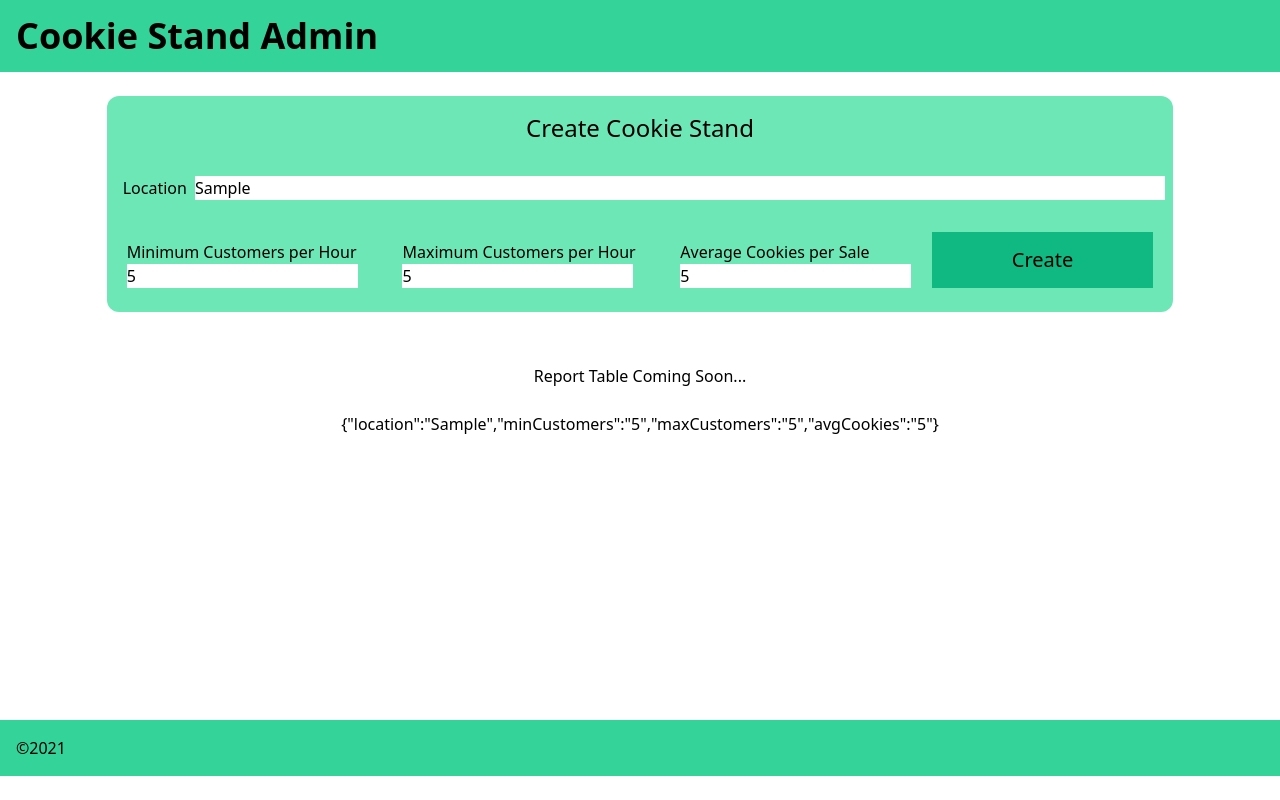
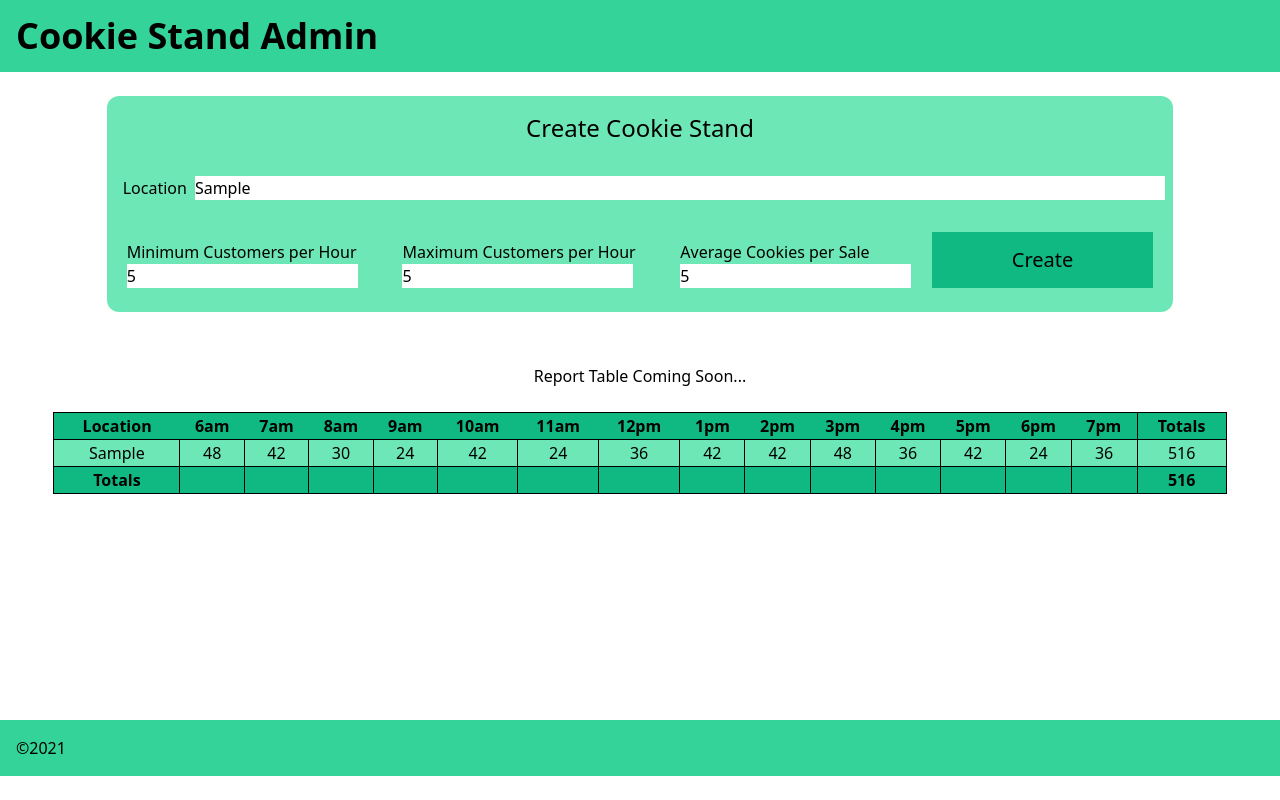
Before and after one commit to Tasneemalabsi/cookie-stand-admin, a Next.js app: page / in a window 1280 px wide. Both pictures are taken after typing "Sample", "5", "5", "5" into the empty fields and a click on the input "Create". Built offline with nearby package versions, Linux system fonts and the light colour scheme.

Commit message:
set the table and components in lab38

```diff
--- /dev/null
+++ b/components/CreateForm.js
@@ -0,0 +1,26 @@
+export default function CreateForm(props){
+    return (
+<form action="" onSubmit={props.formHandler} className='flex flex-col justify-center bg-green-300 w-10/12 mx-auto p-2 my-6 rounded-xl'>
+        <h2 htmlFor="" className='mx-auto flex justify-center my-2 text-2xl 	--tw-text-opacity: 1;'>Create Cookie Stand</h2>
+          <div className='flex-auto flex justify-center py-6'>
+        <label className='px-2'>Location</label>
+          <input type="text" name='location' className='w-full'/>
+          </div>
+          <div className='flex py-2 px-3'>
+          <div className='py-2'>
+          <label>Minimum Customers per Hour</label>
+          <input type="number" name='minCustomers' />
+          </div>
+          <div className='py-2'>
+          <label>Maximum Customers per Hour</label>
+          <input type="number" name='maxCustomers' />
+          </div>
+          <div className='py-2'>
+          <label>Average Cookies per Sale</label>
+          <input type="number" name='avgCookies' />
+          </div>
+          <input type="submit" value ="Create" className = 'px-20 h-14 text-xl bg-green-500' />
+          </div>
+        </form>
+    )
+}
--- /dev/null
+++ b/components/Footer.js
@@ -0,0 +1,8 @@
+export default function Footer() {
+    return(
+
+    <footer className = 'bg-green-400 bottom-0 fixed w-full p-4 my-6'>
+        &copy;2021
+      </footer>
+
+      )}
--- /dev/null
+++ b/components/Head.js
@@ -0,0 +1,10 @@
+import Head from 'next/head'
+export default function Header(){
+    return(
+<Head>
+        <title>Cookie Stand Admin</title>
+        <meta name="description" content="Generated by create next app" />
+        <link rel="icon" href="/favicon.ico" />
+        <link href="https://unpkg.com/tailwindcss@^1.0/dist/tailwind.min.css" rel="stylesheet"/>
+      </Head>
+      )}
--- /dev/null
+++ b/components/Header.js
@@ -0,0 +1,16 @@
+import Head from 'next/head'
+import Image from 'next/image'
+import styles from '../styles/Home.module.css'
+import { useState } from 'react'
+
+export default function Header() {
+
+    return (
+        <header className='bg-green-400 flex justify-start p-4 text-4xl mb-2 font-bold'>
+        <h1>
+        Cookie Stand Admin
+        </h1>
+      </header>
+    )
+
+    }
--- /dev/null
+++ b/components/Main.js
@@ -0,0 +1,40 @@
+import CreateForm from './CreateForm'
+import { useState } from 'react'
+import ReportTable from './ReportTable';
+
+export default function Main(event) {
+    const [stand, setStand] = useState([]);
+    const [store, setStore] = useState([])
+
+    function formHandler(event) {
+      event.preventDefault()
+        const form = {
+            location: event.target.location.value,
+            minCustomers: event.target.minCustomers.value,
+            maxCustomers: event.target.maxCustomers.value,
+            avgCookies: event.target.avgCookies.value
+        }
+        const standLocation={
+            location:event.target.location.value,
+            hourly_sales:[48, 42, 30, 24, 42, 24, 36, 42, 42, 48, 36, 42, 24, 36]
+          }
+          setStore(result=>[...result, standLocation])
+
+        setStand(render => [...render, form])
+
+      }
+
+    return(
+<main>
+        <CreateForm formHandler={formHandler}/>
+
+        <div className='py-1'>
+        {stand.length?<p className='flex justify-center my-6'>Report Table Coming Soon...</p>:console.log('hello')}
+        <div className='flex justify-center'>
+        {stand.length? <ReportTable stands = {store}/>: <h2>No Cookie Stands Available</h2>
+                }
+        </div>
+        </div>
+      </main>
+    )
+            }
--- /dev/null
+++ b/components/ReportTable.js
@@ -0,0 +1,73 @@
+import { hours } from './assets/data'
+export default function ReportTable(props){
+let sum = 0;
+let total = 0
+let lastTotal = 0
+
+    return(
+        <table className='border border-style: solid border-black text-center border-collapse w-11/12'>
+            <thead className='bg-green-500'>
+                <th>Location</th>
+            {hours.map(hour => {
+                        return (
+
+                            // eslint-disable-next-line react/jsx-key
+                            <th>{hour}</th>
+                        )
+                    })
+                }
+                <th className='border border-style: solid border-black'>Totals</th>
+            </thead>
+            <tbody>
+
+
+                {props.stands.map((stand,key)=>{
+                    sum = 0
+                    return(
+                    <tr key={`${key}`} className='bg-green-300'>
+                    <td className='border border-style: solid border-black'>{stand.location}</td>
+                    {stand.hourly_sales.map((sale,key)=>{
+                        {sum = sum + sale}
+                        return(
+
+                        <td key={`${key}`} className='border border-style: solid border-black'>{sale}</td>
+                        )
+                    })}
+                    <td className='border border-style: solid border-black'>{sum}</td>
+                    </tr>
+                    )
+
+                })}
+
+            </tbody>
+            <tfoot className='bg-green-500 font-bold'>
+                <td className='border border-style: solid border-black'>Totals</td>
+                {/* {hours.map((hour,key)=>{
+                    total = 0
+                 return(
+                props.stands.map((stand)=>{
+                        console.log(key);
+                    total = total+stand.hourly_sales[key]
+                    return (
+                        <>
+                        <td>{total}</td>
+                        </>
+                    )
+                    })
+
+                )})} */}
+                {hours.map((sale,key)=>{
+                        return(
+
+                        <td className='border border-style: solid border-black' key={`${key}`}>{props.stands.hourly_sales}</td>
+                        )
+                    })}
+                {props.stands.map(item=>{
+                    lastTotal = lastTotal + sum
+                })}
+                <td className='border border-style: solid border-black'>{lastTotal}</td>
+            </tfoot>
+
+        </table>
+    )
+}
--- /dev/null
+++ b/components/assets/data.js
@@ -0,0 +1 @@
+export const hours = ['6am', '7am', '8am', '9am', '10am', '11am', '12pm', '1pm', '2pm', '3pm', '4pm', '5pm', '6pm', '7pm'];
--- a/pages/index.js
+++ b/pages/index.js
@@ -1,75 +1,18 @@
-import Head from 'next/head'
-import Image from 'next/image'
-import styles from '../styles/Home.module.css'
-import { useState } from 'react'
+import Header from '../components/Header'
+import Main from '../components/Main'
+import Footer from '../components/Footer'
+import Head from '../components/Head'
 
-export default function Home(event) {
-  const [stand, setStand] = useState([]);
+export default function Home() {
 
-    function formHandler(event) {
-      event.preventDefault()
-        const form = {
-            location: event.target.location.value,
-            minCustomers: event.target.minCustomers.value,
-            maxCustomers: event.target.maxCustomers.value,
-            avgCookies: event.target.avgCookies.value
-        }
-        setStand(result => [...result, form])
-      }
 
   return (
     <div>
-      <Head>
-        <title>Cookie Stand Admin</title>
-        <meta name="description" content="Generated by create next app" />
-        <link rel="icon" href="/favicon.ico" />
-        <link href="https://unpkg.com/tailwindcss@^1.0/dist/tailwind.min.css" rel="stylesheet"/>
-      </Head>
+      <Head/>
+      <Header/>
+      <Main/>
+      <Footer/>
 
-      <header className='bg-green-400 flex justify-start p-4 text-4xl mb-2 font-bold'>
-        <h1>
-        Cookie Stand Admin
-        </h1>
-      </header>
-      <main>
-
-        <form action="" onSubmit={formHandler} className='flex flex-col justify-center bg-green-300 w-10/12 mx-auto p-2 my-6 rounded-xl'>
-        <h2 htmlFor="" className='mx-auto flex justify-center my-2 text-2xl 	--tw-text-opacity: 1;'>Create Cookie Stand</h2>
-          <div className='flex-auto flex justify-center py-6'>
-        <label className='px-2'>Location</label>
-          <input type="text" name='location' className='w-full'/>
-          </div>
-          <div className='flex py-2 px-3'>
-          <div className='py-2'>
-          <label>Minimum Customers per Hour</label>
-          <input type="number" name='minCustomers' />
-          </div>
-          <div className='py-2'>
-          <label>Maximum Customers per Hour</label>
-          <input type="number" name='maxCustomers' />
-          </div>
-          <div className='py-2'>
-          <label>Average Cookies per Sale</label>
-          <input type="number" name='avgCookies' />
-          </div>
-          <input type="submit" value ="Create" className = 'px-20 h-14 text-xl bg-green-500' />
-          </div>
-        </form>
-        <div className='py-1'>
-        {stand.length?<p className='flex justify-center my-6'>Report Table Coming Soon...</p>:console.log('hello')}
-        <div className='flex justify-center'>
-        {stand.map(item => {
-                        return (
-                            <p className='flex flex-col'>{JSON.stringify(item)}</p>
-                        )
-                    })
-                }
-        </div>
-        </div>
-      </main>
-      <footer className = 'bg-green-400 bottom-0 fixed w-full p-4 my-6'>
-        &copy;2021
-      </footer>
     </div>
   )
 }
```
Also changed, not shown: 1 other file (tests, documents, lock files or other folders).
